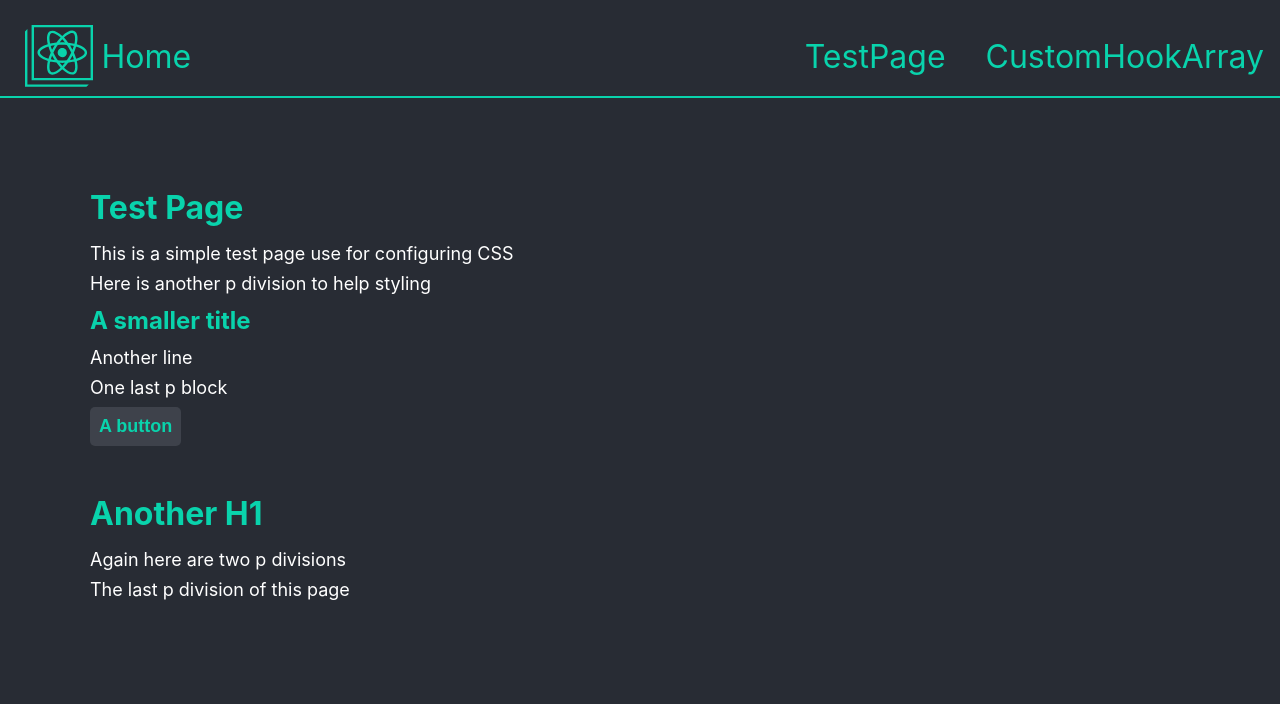
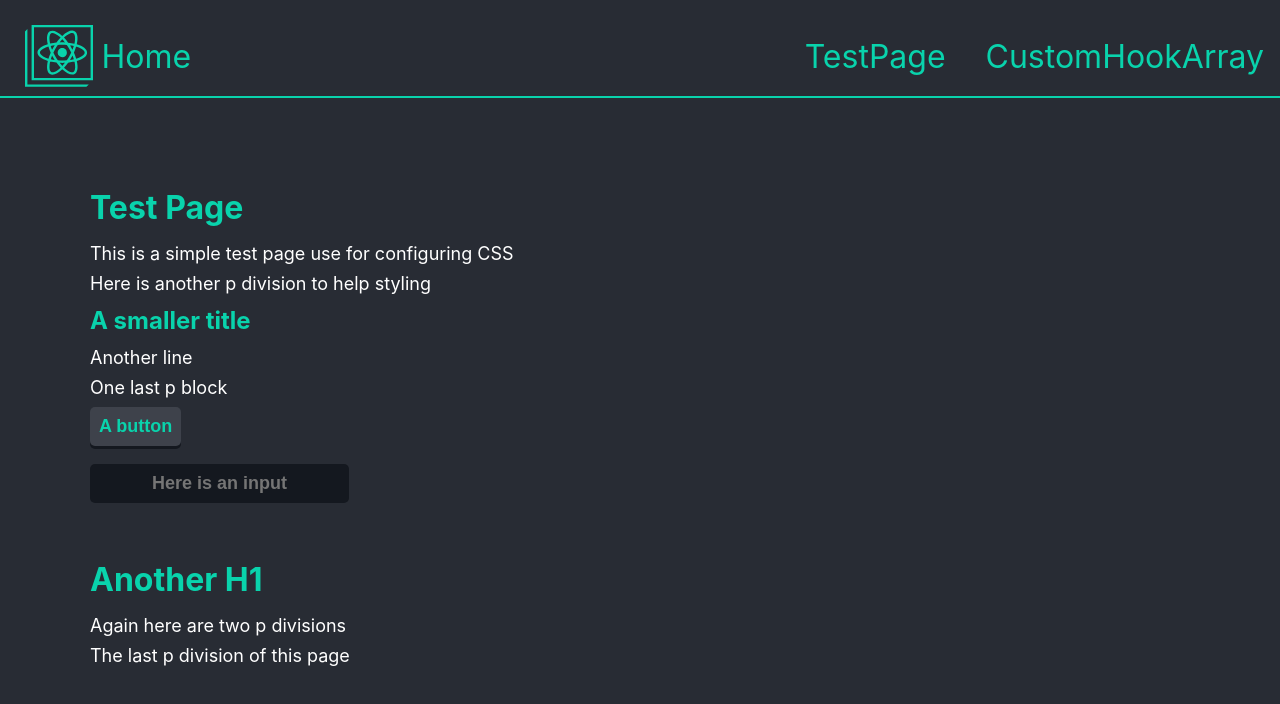
Before and after one commit to MarkoniusDev/react-playground-mark, a React (Create React App) app: page /TestPage in a window 1280 px wide. Shown: the top 704 px of the page. Built offline with nearby package versions, Linux system fonts and the light colour scheme.

Commit message:
:lipstick: Updating style

```diff
--- a/src/App.css
+++ b/src/App.css
@@ -21,10 +21,23 @@ button {
   border-radius: 5px;
   font-weight: bold;
   display: block;
+  box-shadow: 0 3px #14181F;
 }
 
 button:active {
-  background-color: #282c34;
+  margin-top: calc(0.5em + 2px);
+  margin-bottom: calc(0.5em - 2px);
+  box-shadow: none;
+}
+
+input {
+  color: #09d3ac;
+  border-radius: 5px;
+  padding: 0.5em;
+  margin: 0.5em 0;
+  text-align: center;
+  background-color: #14181F;
+  font-weight: bold;
 }
 
 .App {
--- a/src/pages/TestPage.tsx
+++ b/src/pages/TestPage.tsx
@@ -10,6 +10,7 @@ const TestPage: React.FC = () => {
       <p>Another line</p>
       <p>One last p block</p>
       <button>A button</button>
+      <input placeholder="Here is an input" />
       <h1>Another H1</h1>
       <p>Again here are two p divisions</p>
       <p>The last p division of this page</p>
```
